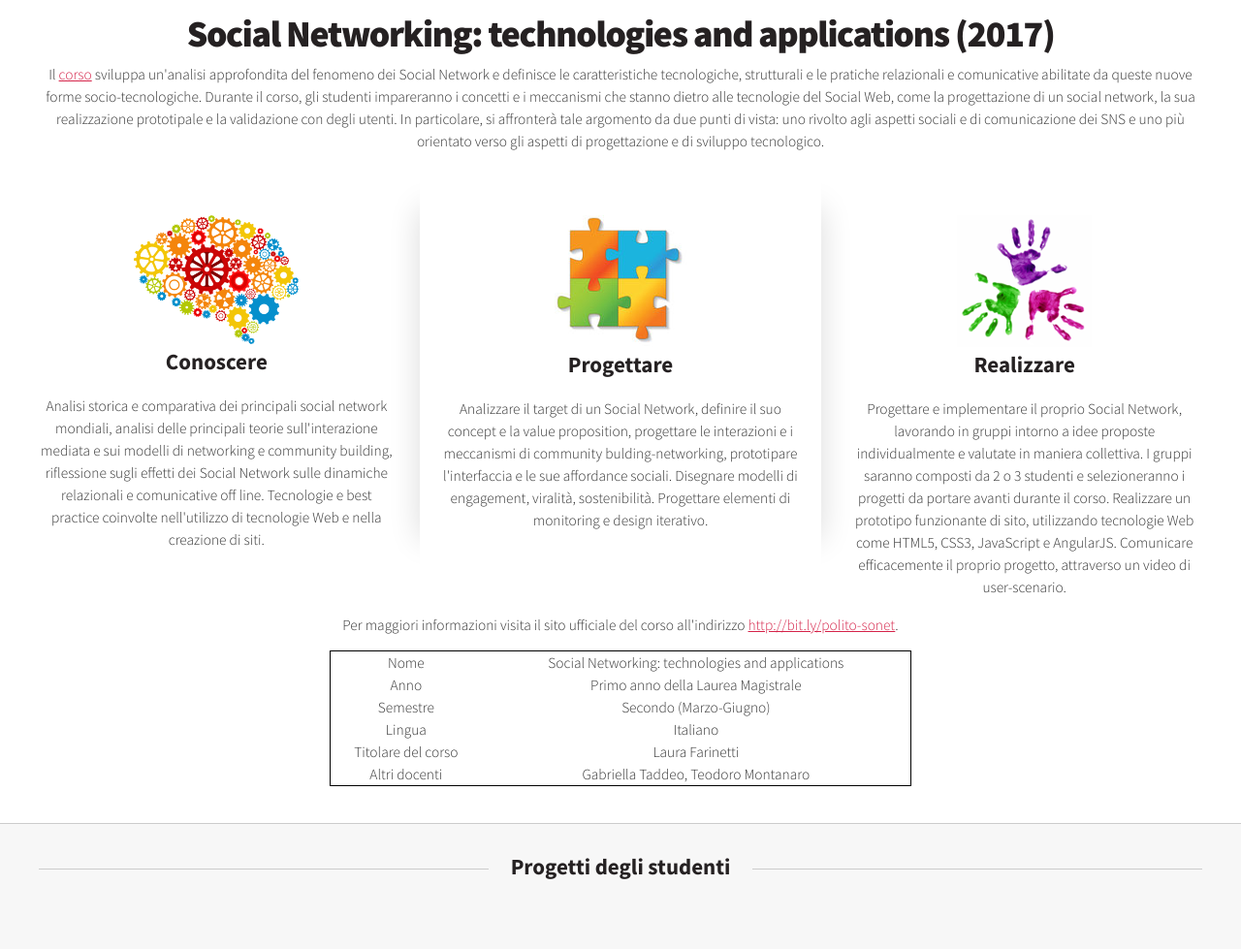
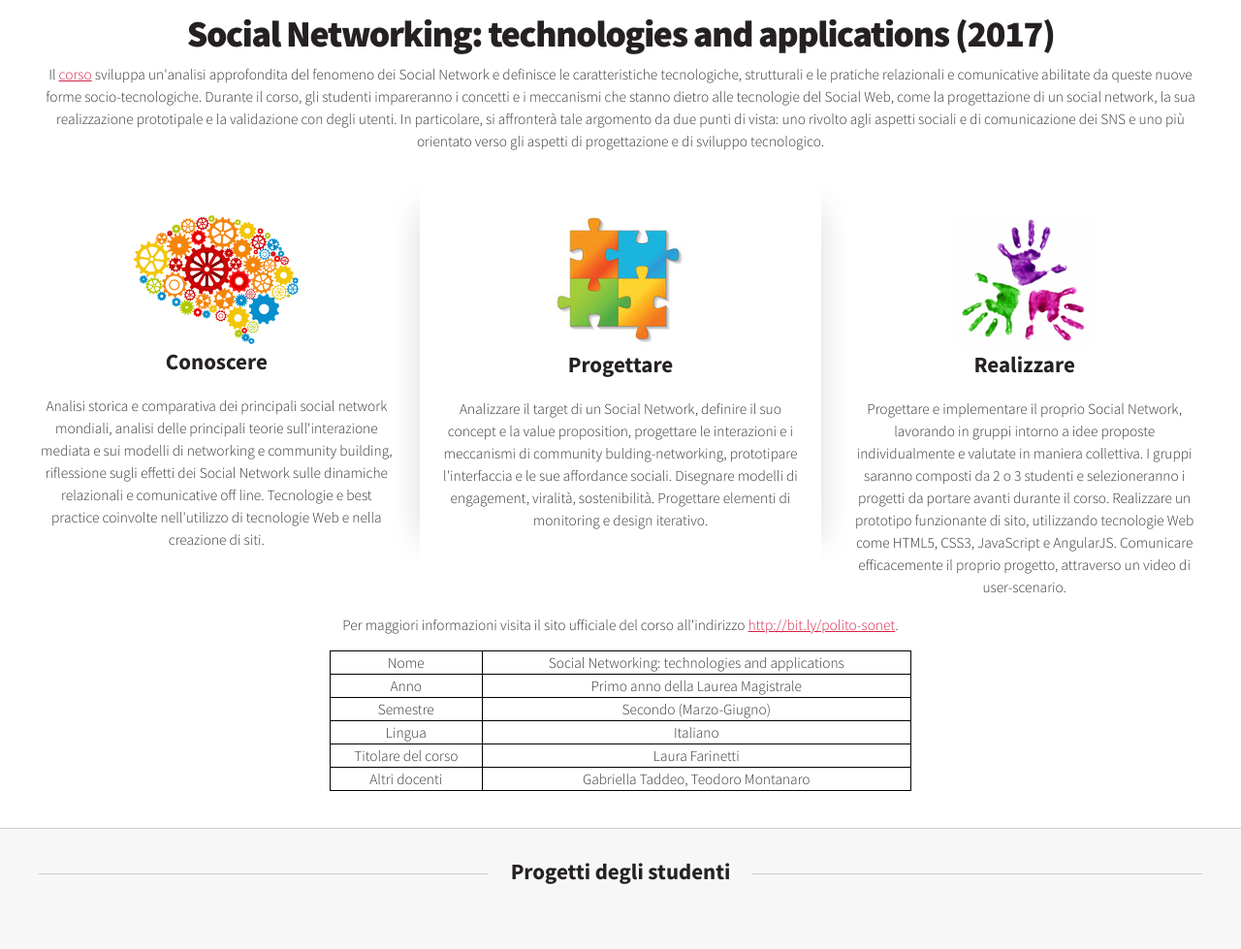
Before and after one commit to UniSalento-IDALab-IoTCourse-2023-2024/UniSalento-IDALab-IoTCourse-2023-2024.github.io, a Jekyll site: the page built from index.html, in a window 1280 px wide. Shown: the top 979 px of the page at 97% size. Built offline with Jekyll 4.4.1, drawn with Linux system fonts in a browser that asks for light colours; the list of posts is cut into pages by our own code; grey boxes are pictures that could not be loaded.

Commit message:
Update style.css

```diff
--- a/assets/css/style.css
+++ b/assets/css/style.css
@@ -883,3 +883,8 @@
 	border: solid 1px #000000;
 	margin-top: 15px;
 }
+
+#courseInfo th, td
+{
+	border: solid 1px #000000;
+}
```
